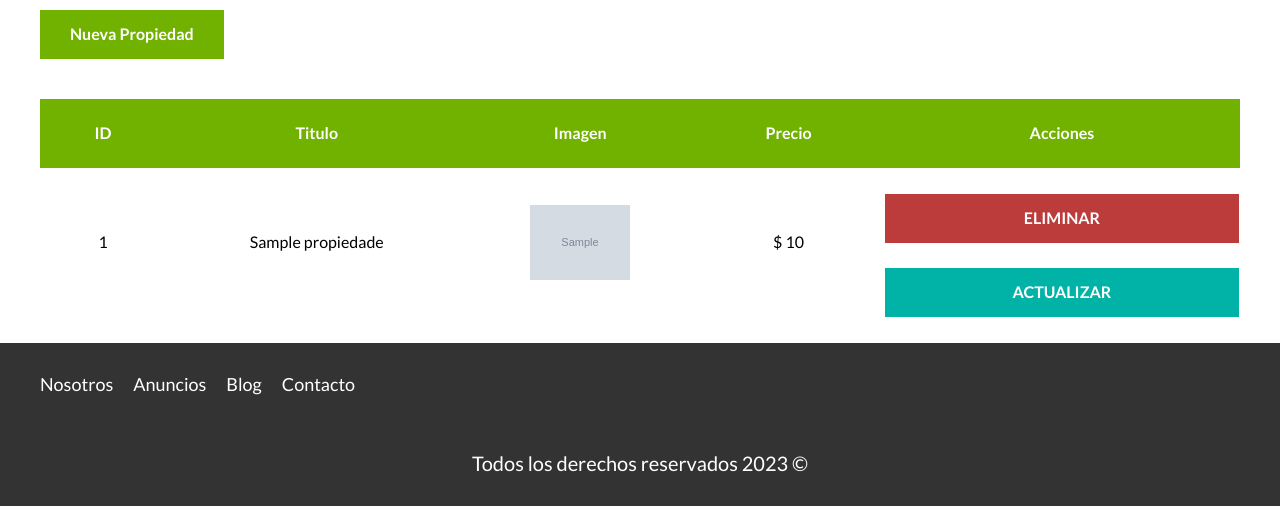
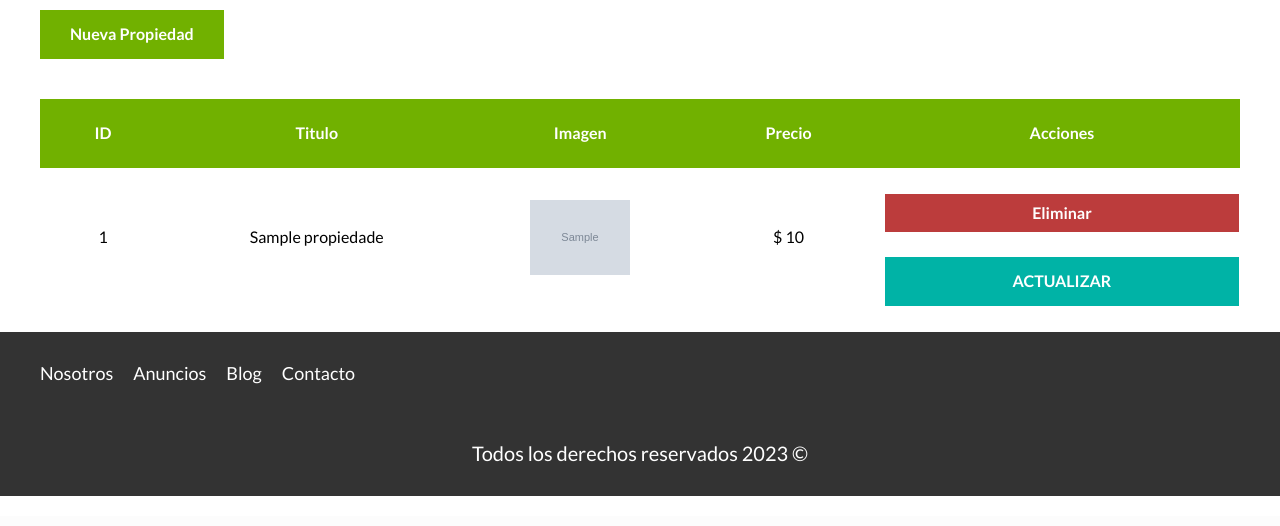
Before and after one commit to Sirio2022/Bienes-Raices, a PHP site: page /admin in a window 1280 px wide. Shown: the part 293-819 px from the top of the page. After the commit the page ends 789 px from the top, so only its background shows below. Run offline with PHP 8.4, Linux system fonts and the light colour scheme; tables that the repository leaves empty or names only in its code hold one stand-in row (values such as "Sample post"); grey boxes marked "Sample" are stand-in pictures.

Commit message:
Muy bien!

```diff
--- a/admin/index.php
+++ b/admin/index.php
@@ -18,6 +18,33 @@ $resultadoConsulta = mysqli_query($db, $query);
 // Resultado de la creacion de la propiedad
 $resultado = $_GET['resultado'] ?? null;
 
+if ($_SERVER['REQUEST_METHOD'] === 'POST') {
+  $id = $_POST['id'];
+  $id = filter_var($id, FILTER_VALIDATE_INT);
+
+  if ($id) {
+
+    // Eliminar el archivo
+    $query = "SELECT imagen FROM propiedades WHERE id = $id";
+
+    $resultado = mysqli_query($db, $query);
+
+    $propiedad = mysqli_fetch_assoc($resultado);
+
+    unlink('../imagenes/' . $propiedad['imagen']);
+
+
+
+    // Eliminar propiedad
+    $query = "DELETE FROM propiedades WHERE id= $id";
+
+    $resultado = mysqli_query($db, $query);
+
+    if ($resultado) {
+      header('Location: /admin?resultado=3');
+    }
+  }
+}
 
 
 // Include the header template
@@ -35,6 +62,10 @@ incluirTemplate('header');
   <?php elseif (intval($resultado) === 2) : ?>
 
     <p class="alerta exito">Anuncio Actualizado Correctamente</p>
+
+  <?php elseif (intval($resultado) === 3) : ?>
+
+    <p class="alerta exito">Anuncio Eliminado Correctamente</p>
 
   <?php endif; ?>
 
@@ -74,8 +105,12 @@ incluirTemplate('header');
             $ <?php echo $resultado['precio']; ?>
           </td>
           <td>
-            <a href="#" class="boton-rojo-inline">Eliminar</a>
-            <a href="admin/propiedades/actualizar.php?id=<?php echo $resultado['id']; ?>" class="boton-acua-inline">Actualizar</a>
+            <form method="POST" class="w-100">
+              <input type="hidden" name="id" value="<?php echo $resultado['id']; ?>" />
+              <input type="submit" class="boton-rojo-block" value="Eliminar" />
+
+            </form>
+            <a href="admin/propiedades/actualizar.php?id=<?php echo $resultado['id']; ?>" class="boton-acua-block">Actualizar</a>
 
           </td>
         </tr>
--- a/src/scss/base/_botones.scss
+++ b/src/scss/base/_botones.scss
@@ -9,10 +9,13 @@
   @include boton($verde, inline-block);
 }
 
-.boton-rojo-inline {
+.boton-rojo-block {
   @include boton($rojo, block);
+
+  width: 100%;
+
 }
 
-.boton-acua-inline {
+.boton-acua-block {
   @include boton($acua, block);
 }
--- a/src/scss/base/_utilidades.scss
+++ b/src/scss/base/_utilidades.scss
@@ -11,3 +11,7 @@
   justify-content: flex-end;
   margin-bottom: 2rem;
 }
+
+.w-100 {
+  width: 100%;
+}
```
Also changed, not shown: admin/propiedades/actualizar.php (+19 -13 lines), build/css/app.css, imagenes/06f371892c248b9ae3f8d0f03f739bd3.jpg (deleted), imagenes/396118780f4ad3491b37538444ae79ce.jpg (deleted), imagenes/64313cffe2310b21dad9f01984988ff0.jpg (added), 1 other file.
